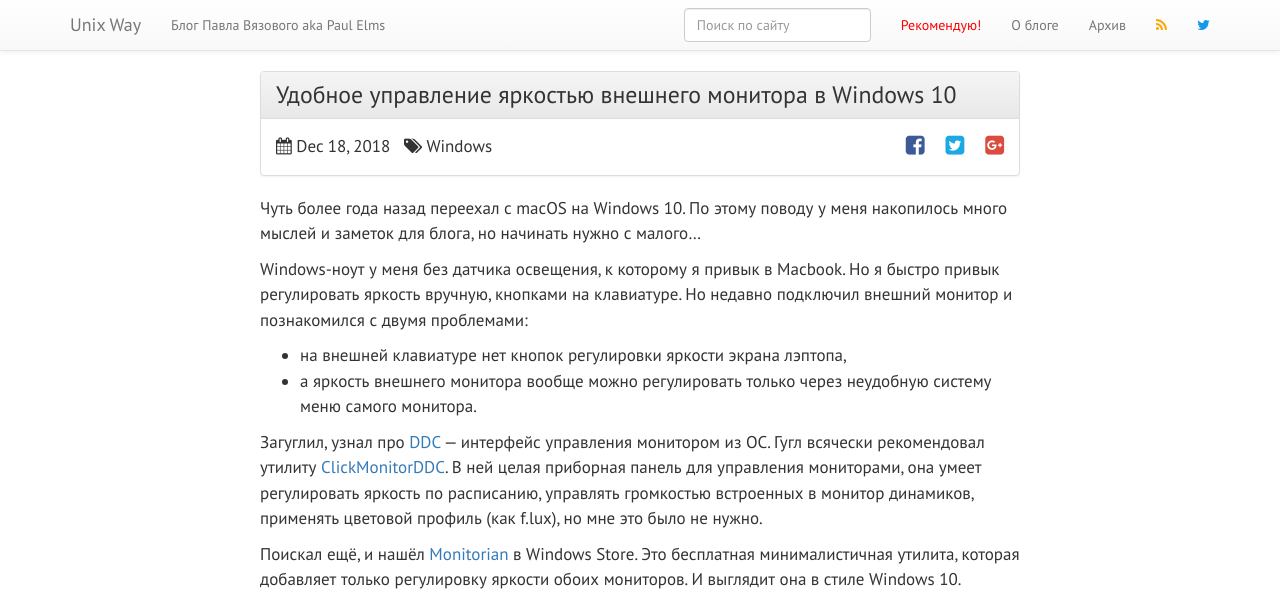
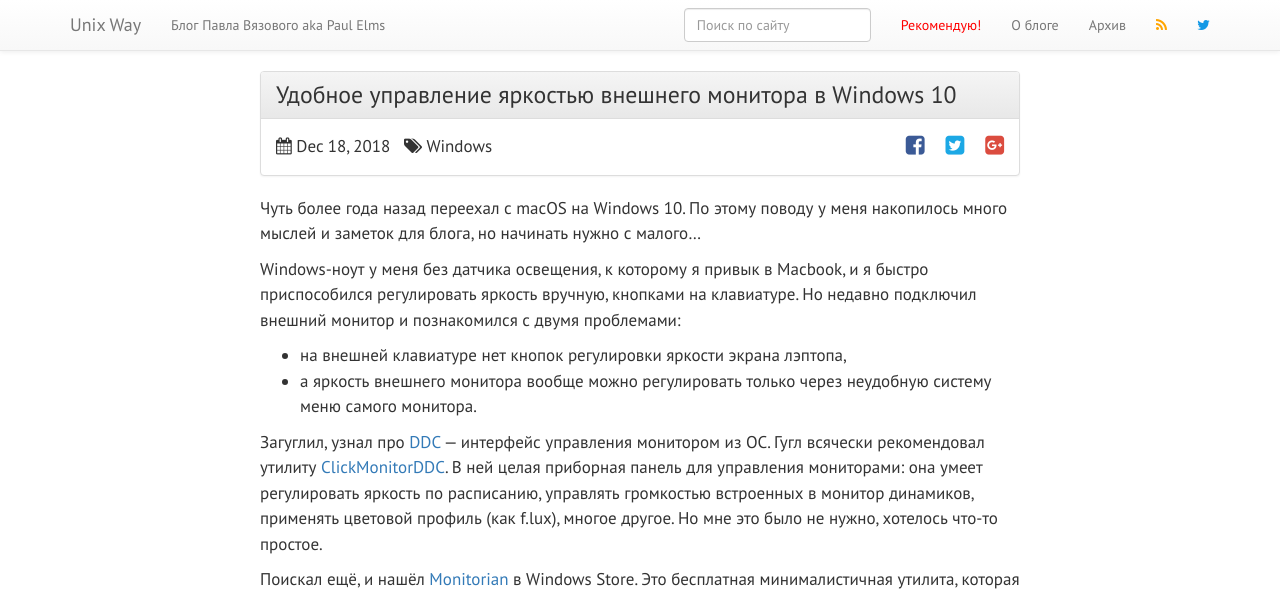
Before and after one commit to vyazovoi/vyazovoi.github.io, a Jekyll site: the page built from _posts/2018-12-18-monitorian.md, in a window 1280 px wide, cut to the strip 0-593 px from the top of the page. Built offline with Jekyll 4.4.1, drawn with Linux system fonts in a browser that asks for light colours; nearby versions of some CDN libraries; comment, search, counter and statistics services are not loaded.

Commit message:
stylefix monitorian

```diff
--- a/_posts/2018-12-18-monitorian.md
+++ b/_posts/2018-12-18-monitorian.md
@@ -8,12 +8,12 @@ categories: Windows
 ---
 Чуть более года назад переехал с macOS на Windows 10. По этому поводу у меня накопилось много мыслей и заметок для блога, но начинать нужно с малого…
 
-Windows-ноут у меня без датчика освещения, к которому я привык в Macbook. Но я быстро привык регулировать яркость вручную, кнопками на клавиатуре. Но недавно подключил внешний монитор и познакомился с двумя проблемами:
+Windows-ноут у меня без датчика освещения, к которому я привык в Macbook, и я быстро приспособился регулировать яркость вручную, кнопками на клавиатуре. Но недавно подключил внешний монитор и познакомился с двумя проблемами:
 
 - на внешней клавиатуре нет кнопок регулировки яркости экрана лэптопа,
 - а яркость внешнего монитора вообще можно регулировать только через неудобную систему меню самого монитора.
 
-Загуглил, узнал про [DDC](https://ru.wikipedia.org/wiki/Display_Data_Channel) — интерфейс управления монитором из ОС. Гугл всячески рекомендовал утилиту [ClickMonitorDDC](https://clickmonitorddc.bplaced.net/). В ней целая приборная панель для управления мониторами, она умеет регулировать яркость по расписанию, управлять громкостью встроенных в монитор динамиков, применять цветовой профиль (как f.lux), но мне это было не нужно.
+Загуглил, узнал про [DDC](https://ru.wikipedia.org/wiki/Display_Data_Channel) — интерфейс управления монитором из ОС. Гугл всячески рекомендовал утилиту [ClickMonitorDDC](https://clickmonitorddc.bplaced.net/). В ней целая приборная панель для управления мониторами: она умеет регулировать яркость по расписанию, управлять громкостью встроенных в монитор динамиков, применять цветовой профиль (как f.lux), многое другое. Но мне это было не нужно, хотелось что-то простое.
 
 Поискал ещё, и нашёл [Monitorian](https://www.microsoft.com/store/productId/9NW33J738BL0) в Windows Store. Это бесплатная минималистичная утилита, которая добавляет только регулировку яркости обоих мониторов. И выглядит она в стиле Windows 10.
 
```
